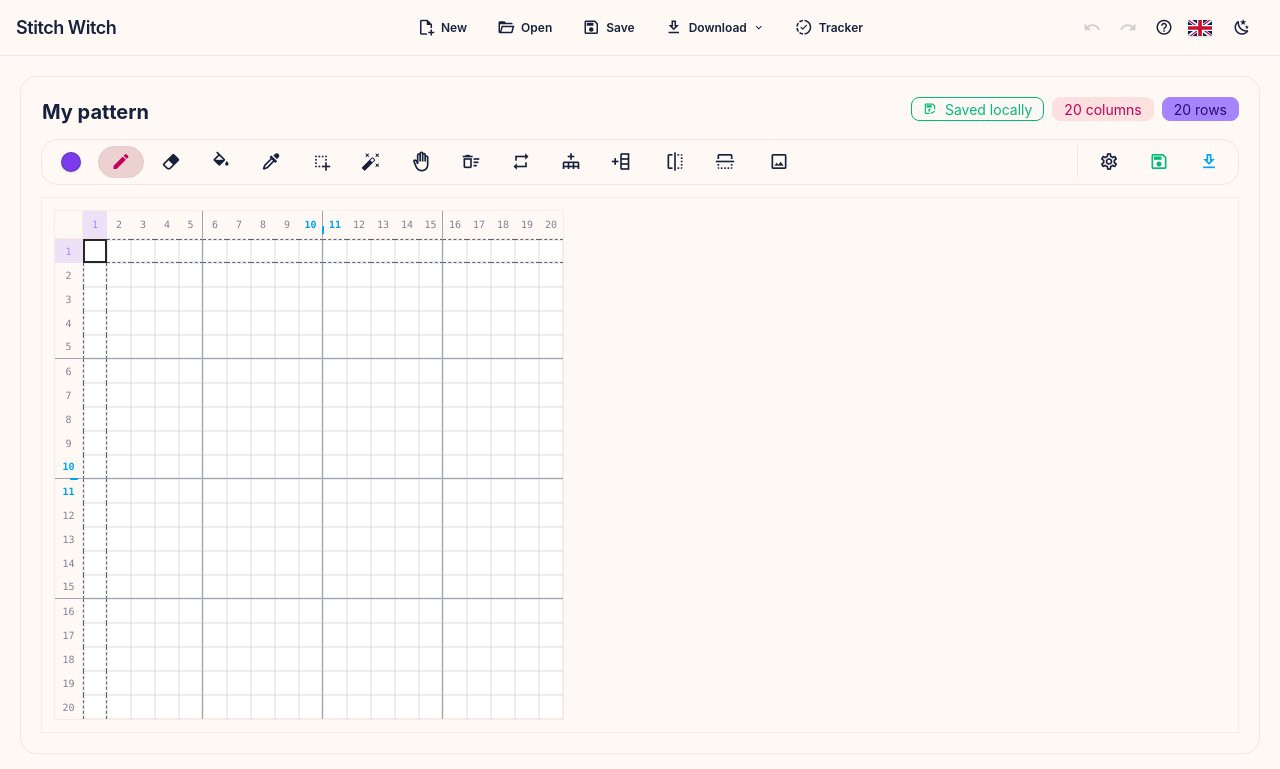
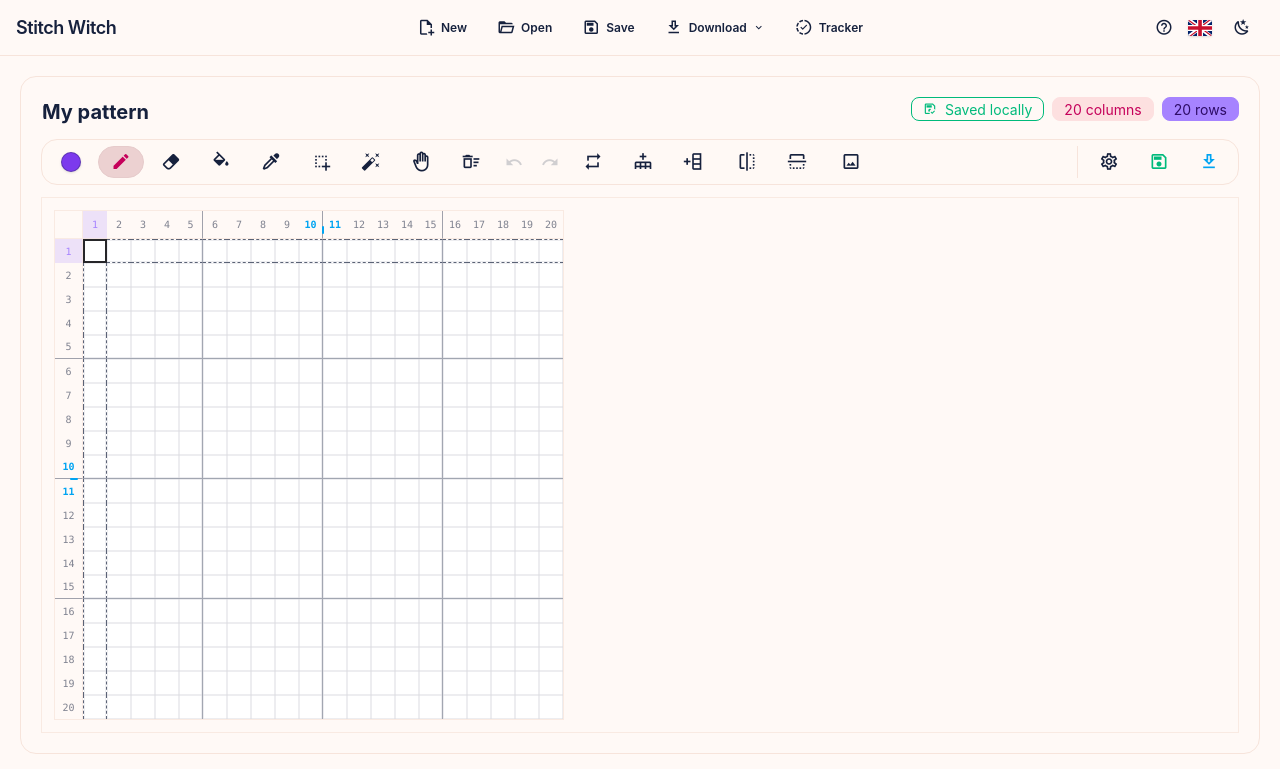
Before and after one commit to carinaruut/stitchwitch, a Vue app: page /tracker in a window 1280 px wide. Shown: the top 769 px of the page. Built offline with nearby package versions, Linux system fonts and the light colour scheme.

Commit message:
undo and redo to tracker, placement fix

```diff
--- a/src/components/TopNavbar.vue
+++ b/src/components/TopNavbar.vue
@@ -6,8 +6,8 @@ import LanguageSwitcher from './LanguageSwitcher.vue'
 import type { Theme } from '../composables/useTheme'
 import type { PrintMode } from '../types/pattern'
 
-defineProps<{ canUndo: boolean; canRedo: boolean; theme: Theme }>()
-const emit = defineEmits<{ new: []; open: []; save: []; png: []; print: [mode: PrintMode]; undo: []; redo: []; theme: []; guide: [] }>()
+defineProps<{ theme: Theme }>()
+const emit = defineEmits<{ new: []; open: []; save: []; png: []; print: [mode: PrintMode]; theme: []; guide: [] }>()
 const { t } = useI18n({ useScope: 'global' })
 
 function requestPrint(mode: PrintMode, event: MouseEvent) {
@@ -125,32 +125,6 @@ function requestPng(event: MouseEvent) {
       <button
         class="btn btn-ghost btn-square btn-sm"
         type="button"
-        :disabled="!canUndo"
-        :aria-label="t('editor.nav.undo')"
-        aria-keyshortcuts="Control+Z Meta+Z"
-        @click="$emit('undo')"
-      >
-        <span
-          class="mdi mdi-undo text-lg"
-          aria-hidden="true"
-        />
-      </button>
-      <button
-        class="btn btn-ghost btn-square btn-sm"
-        type="button"
-        :disabled="!canRedo"
-        :aria-label="t('editor.nav.redo')"
-        aria-keyshortcuts="Control+Y Control+Shift+Z Meta+Shift+Z"
-        @click="$emit('redo')"
-      >
-        <span
-          class="mdi mdi-redo text-lg"
-          aria-hidden="true"
-        />
-      </button>
-      <button
-        class="btn btn-ghost btn-square btn-sm"
-        type="button"
         :aria-label="t('editor.nav.openGuide')"
         :title="t('editor.nav.userGuide')"
         @click="$emit('guide')"
--- a/src/composables/useTracker.ts
+++ b/src/composables/useTracker.ts
@@ -1,6 +1,6 @@
 import { computed, ref } from 'vue'
 import type { PatternProject } from '../types/pattern'
-import type { TrackerDirection, TrackerPreferences, TrackerProject, TrackerStartRow } from '../types/tracker'
+import type { TrackerDirection, TrackerPreferences, TrackerProgress, TrackerProject, TrackerStartRow } from '../types/tracker'
 import { asTrackerProject, createTracker, rowCompletionRange, stitchOrdinal, trackerElapsedMilliseconds, trackerTotal } from '../utils/tracker'
 
 const STORAGE_KEY = 'stitch-tracker-autosave'
@@ -8,6 +8,17 @@ const STORAGE_KEY = 'stitch-tracker-autosave'
 interface StoredTracker {
   tracker: TrackerProject
   backupNeeded: boolean
+}
+
+type ProgressSnapshot = Omit<TrackerProgress, 'updatedAt'>
+
+function progressSnapshot(progress: TrackerProgress): ProgressSnapshot {
+  return {
+    completedCount: progress.completedCount,
+    startRow: progress.startRow,
+    firstRowDirection: progress.firstRowDirection,
+    alternateRows: progress.alternateRows,
+  }
 }
 
 function readAutosave(): { tracker: TrackerProject | null; backupNeeded: boolean; restored: boolean } {
@@ -32,10 +43,26 @@ export function useTracker() {
   const autosaveStatus = ref<'idle' | 'saving' | 'saved' | 'error'>(saved.tracker ? 'saved' : 'idle')
   const backupNeeded = ref(saved.backupNeeded)
   const restoredAutosave = ref(saved.restored)
+  const undoStack = ref<ProgressSnapshot[]>([])
+  const redoStack = ref<ProgressSnapshot[]>([])
   let autosaveTimer: ReturnType<typeof setTimeout> | null = null
 
   const completedCount = computed(() => tracker.value?.progress.completedCount ?? 0)
   const totalCount = computed(() => tracker.value ? trackerTotal(tracker.value.pattern) : 0)
+  const canUndo = computed(() => undoStack.value.length > 0)
+  const canRedo = computed(() => redoStack.value.length > 0)
+
+  function resetHistory() {
+    undoStack.value = []
+    redoStack.value = []
+  }
+
+  function recordProgress() {
+    if (!tracker.value) return
+    undoStack.value.push(progressSnapshot(tracker.value.progress))
+    if (undoStack.value.length > 100) undoStack.value.shift()
+    redoStack.value = []
+  }
 
   function flushAutosave() {
     if (autosaveTimer) clearTimeout(autosaveTimer)
@@ -64,6 +91,7 @@ export function useTracker() {
 
   function openPattern(pattern: PatternProject, preferences?: TrackerPreferences) {
     tracker.value = createTracker(pattern, preferences)
+    resetHistory()
     backupNeeded.value = true
     scheduleAutosave()
   }
@@ -71,6 +99,7 @@ export function useTracker() {
   function openTracker(value: TrackerProject, fallbackPreferences?: TrackerPreferences) {
     tracker.value = asTrackerProject(value)
     if (!tracker.value.preferences && fallbackPreferences) tracker.value.preferences = { ...fallbackPreferences }
+    resetHistory()
     backupNeeded.value = false
     scheduleAutosave()
   }
@@ -85,15 +114,19 @@ export function useTracker() {
 
   function setOrder(startRow: TrackerStartRow, firstRowDirection: TrackerDirection, alternateRows: boolean) {
     if (!tracker.value || completedCount.value > 0) return
-    tracker.value.progress.startRow = startRow
-    tracker.value.progress.firstRowDirection = firstRowDirection
-    tracker.value.progress.alternateRows = alternateRows
+    const progress = tracker.value.progress
+    if (progress.startRow === startRow && progress.firstRowDirection === firstRowDirection && progress.alternateRows === alternateRows) return
+    recordProgress()
+    progress.startRow = startRow
+    progress.firstRowDirection = firstRowDirection
+    progress.alternateRows = alternateRows
     changed()
   }
 
   function selectStitch(row: number, column: number, rows: number, columns: number) {
     if (!tracker.value) return
     const ordinal = stitchOrdinal(row, column, rows, columns, tracker.value.progress)
+    recordProgress()
     tracker.value.progress.completedCount = completedCount.value === ordinal + 1 ? ordinal : ordinal + 1
     changed()
   }
@@ -101,14 +134,38 @@ export function useTracker() {
   function selectRow(row: number, rows: number, columns: number) {
     if (!tracker.value) return
     const range = rowCompletionRange(row, rows, columns, tracker.value.progress.startRow)
+    recordProgress()
     tracker.value.progress.completedCount = completedCount.value >= range.through ? range.before : range.through
     changed()
   }
 
   function resetProgress() {
-    if (!tracker.value) return
+    if (!tracker.value || completedCount.value === 0) return
+    recordProgress()
     tracker.value.progress.completedCount = 0
     changed()
+  }
+
+  function restoreProgress(snapshot: ProgressSnapshot) {
+    if (!tracker.value) return
+    Object.assign(tracker.value.progress, snapshot)
+    changed()
+  }
+
+  function undo() {
+    if (!tracker.value) return
+    const snapshot = undoStack.value.pop()
+    if (!snapshot) return
+    redoStack.value.push(progressSnapshot(tracker.value.progress))
+    restoreProgress(snapshot)
+  }
+
+  function redo() {
+    if (!tracker.value) return
+    const snapshot = redoStack.value.pop()
+    if (!snapshot) return
+    undoStack.value.push(progressSnapshot(tracker.value.progress))
+    restoreProgress(snapshot)
   }
 
   function startTimer() {
@@ -157,6 +214,7 @@ export function useTracker() {
       return false
     }
     tracker.value = null
+    resetHistory()
     backupNeeded.value = false
     restoredAutosave.value = false
     autosaveStatus.value = 'idle'
@@ -167,6 +225,8 @@ export function useTracker() {
     tracker,
     completedCount,
     totalCount,
+    canUndo,
+    canRedo,
     autosaveStatus,
     backupNeeded,
     restoredAutosave,
@@ -177,6 +237,8 @@ export function useTracker() {
     selectStitch,
     selectRow,
     resetProgress,
+    undo,
+    redo,
     startTimer,
     pauseTimer,
     resetTimer,
--- a/src/locales/en/tracker.yaml
+++ b/src/locales/en/tracker.yaml
@@ -9,6 +9,8 @@ tracker:
     openEditor: Open editor
     openDesignOrTracker: Open design or tracker
     saveAria: Save tracker
+    undo: Undo
+    redo: Redo
     reset: Reset progress
     close: Close tracker
   empty:
--- a/src/locales/et/tracker.yaml
+++ b/src/locales/et/tracker.yaml
@@ -9,6 +9,8 @@ tracker:
     openEditor: Ava redaktor
     openDesignOrTracker: Ava kavand või tööjärg
     saveAria: Salvesta tööjärg
+    undo: Võta tagasi
+    redo: Tee uuesti
     reset: Lähtesta edenemine
     close: Sulge tööjärg
   empty:
--- a/src/views/EditorView.vue
+++ b/src/views/EditorView.vue
@@ -471,16 +471,12 @@ onBeforeUnmount(() => {
 <template>
   <div class="screen-only min-h-screen bg-base-200 text-base-content">
     <TopNavbar
-      :can-undo="pattern.canUndo.value"
-      :can-redo="pattern.canRedo.value"
       :theme="theme"
       @new="newModalOpen = true"
       @open="fileInput?.click()"
       @save="saveProject"
       @png="downloadCanvasPng"
       @print="printPattern"
-      @undo="pattern.undo"
-      @redo="pattern.redo"
       @theme="toggleTheme"
       @guide="guideOpen = true"
     />
@@ -566,6 +562,34 @@ onBeforeUnmount(() => {
                 />
               </template>
               <template #controls>
+                <button
+                  class="btn btn-ghost btn-square btn-sm"
+                  type="button"
+                  :disabled="!pattern.canUndo.value"
+                  :aria-label="t('editor.nav.undo')"
+                  :title="t('editor.nav.undo')"
+                  aria-keyshortcuts="Control+Z Meta+Z"
+                  @click="pattern.undo"
+                >
+                  <span
+                    class="mdi mdi-undo text-lg"
+                    aria-hidden="true"
+                  />
+                </button>
+                <button
+                  class="btn btn-ghost btn-square btn-sm"
+                  type="button"
+                  :disabled="!pattern.canRedo.value"
+                  :aria-label="t('editor.nav.redo')"
+                  :title="t('editor.nav.redo')"
+                  aria-keyshortcuts="Control+Y Control+Shift+Z Meta+Shift+Z"
+                  @click="pattern.redo"
+                >
+                  <span
+                    class="mdi mdi-redo text-lg"
+                    aria-hidden="true"
+                  />
+                </button>
                 <RepeatMenu
                   :horizontal="pattern.project.value.horizontalRepeats"
                   :vertical="pattern.project.value.verticalRepeats"
```
Also changed, not shown: src/views/TrackerView.vue (+47 -0 lines).
